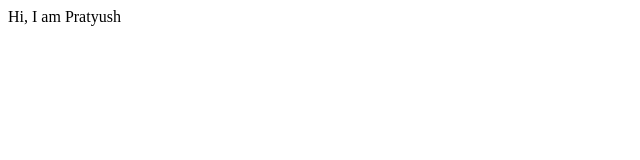
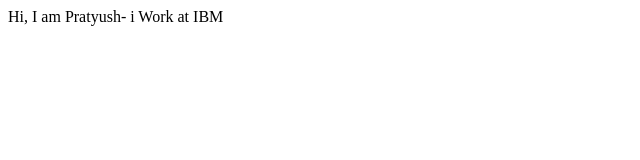
Before and after one commit to pratyush-9-009/MyFirstSite, a plain HTML site: page index.html in a window 1280 px wide. Shown: the whole page, without its empty margins (0-640 px from the left). Drawn offline with Linux system fonts and the light colour scheme.

Commit message:
Update: Add Info

```diff
--- a/index.html
+++ b/index.html
@@ -7,6 +7,6 @@
     <title>Document</title>
 </head>
 <body>
-    Hi, I am Pratyush
+    Hi, I am Pratyush- i Work at IBM
 </body>
 </html>
```
